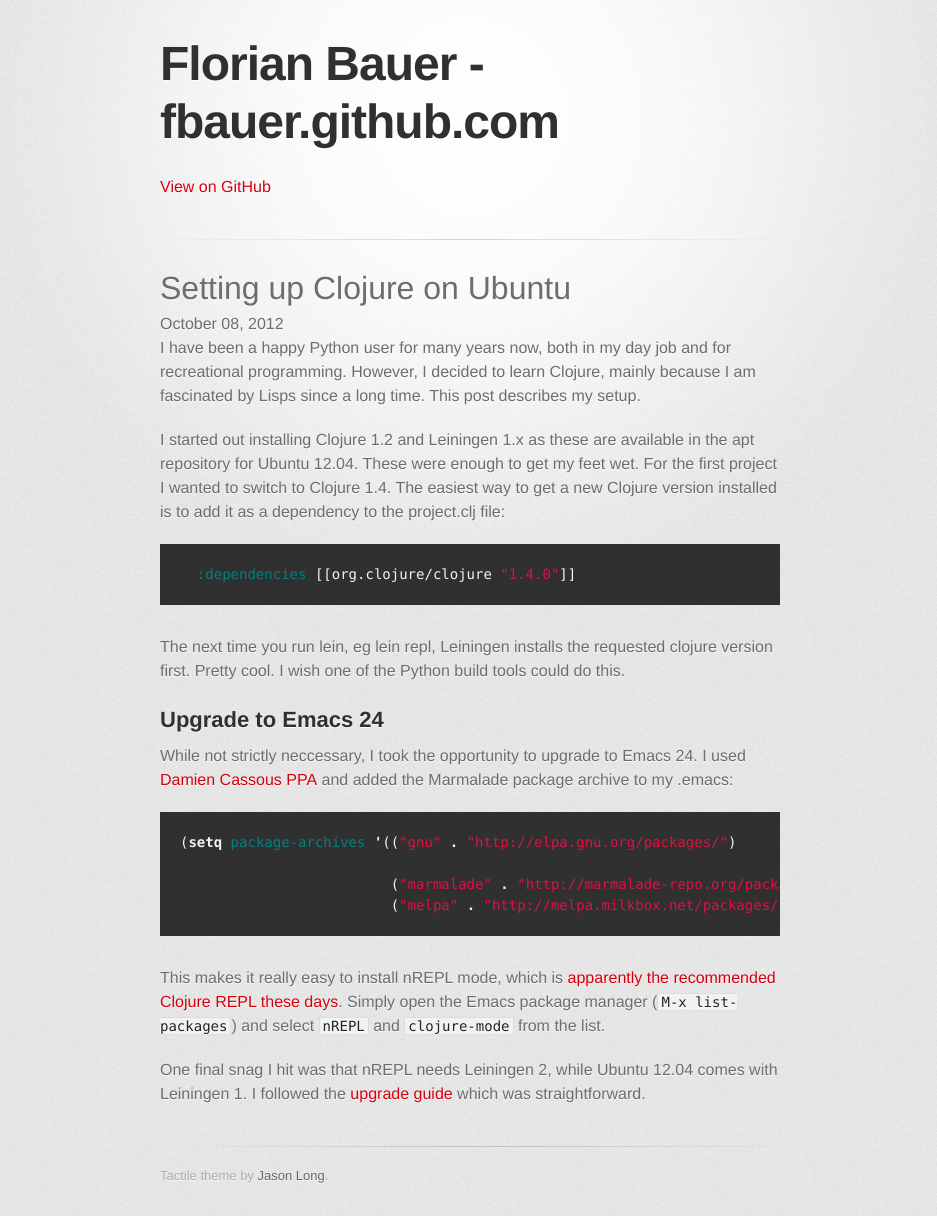
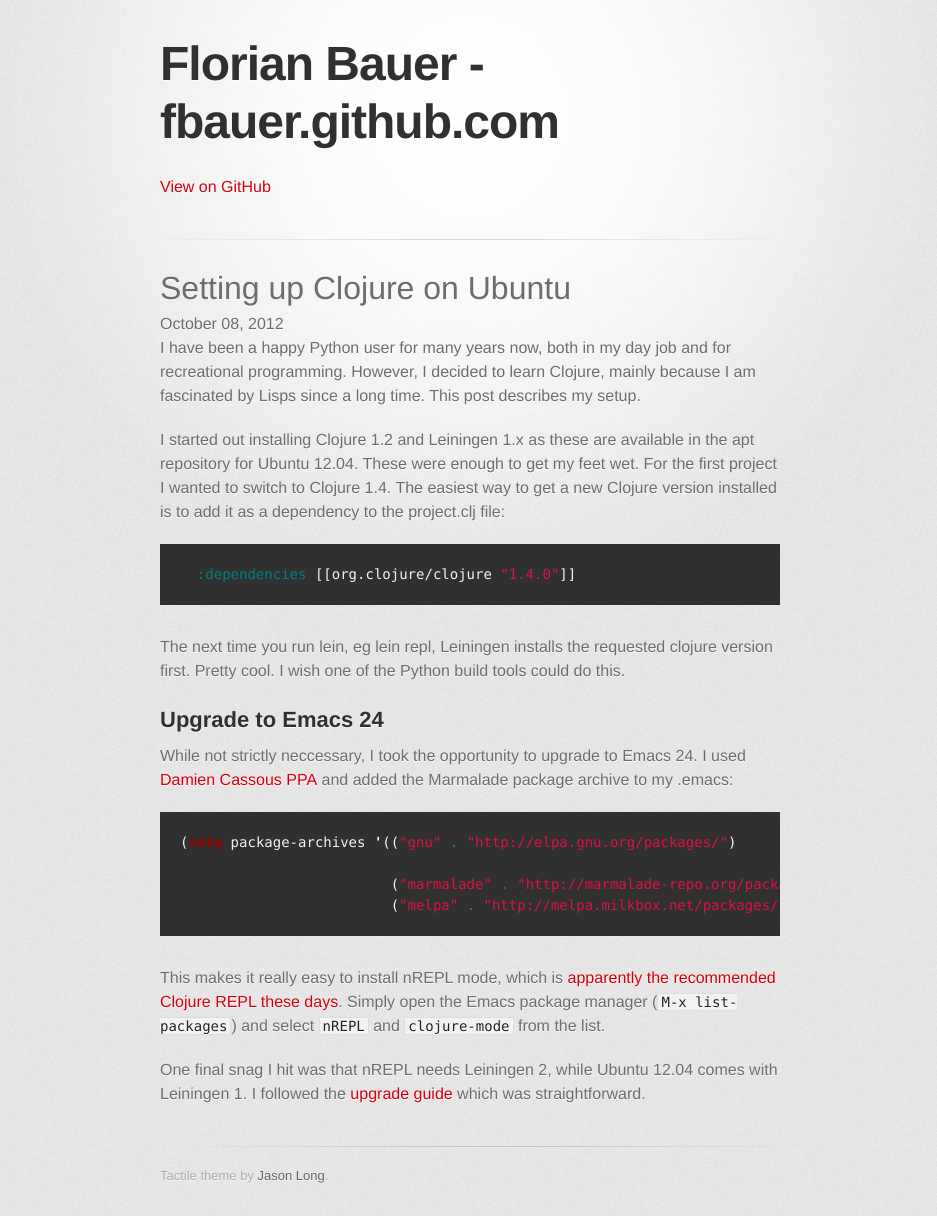
Before and after one commit to fbauer/fbauer.github.com, a Jekyll site: the page built from _posts/2012-10-08-Setup-Clojure-on-Ubuntu.md, in a window 1280 px wide. Shown: the whole page, without its empty margins (170-1107 px from the left). Built offline with Jekyll 4.4.1, drawn with Linux system fonts in a browser that asks for light colours; some web fonts are replaced.

Commit message:
sigh pretend elisp is clojure

```diff
--- a/_posts/2012-10-08-Setup-Clojure-on-Ubuntu.md
+++ b/_posts/2012-10-08-Setup-Clojure-on-Ubuntu.md
@@ -33,7 +33,7 @@
 PPA](https://launchpad.net/~cassou/+archive/emacs) and added the
 Marmalade package archive to my .emacs:
 
-{% highlight common-lisp %}
+{% highlight clojure %}
 
 (setq package-archives '(("gnu" . "http://elpa.gnu.org/packages/")
 
```
